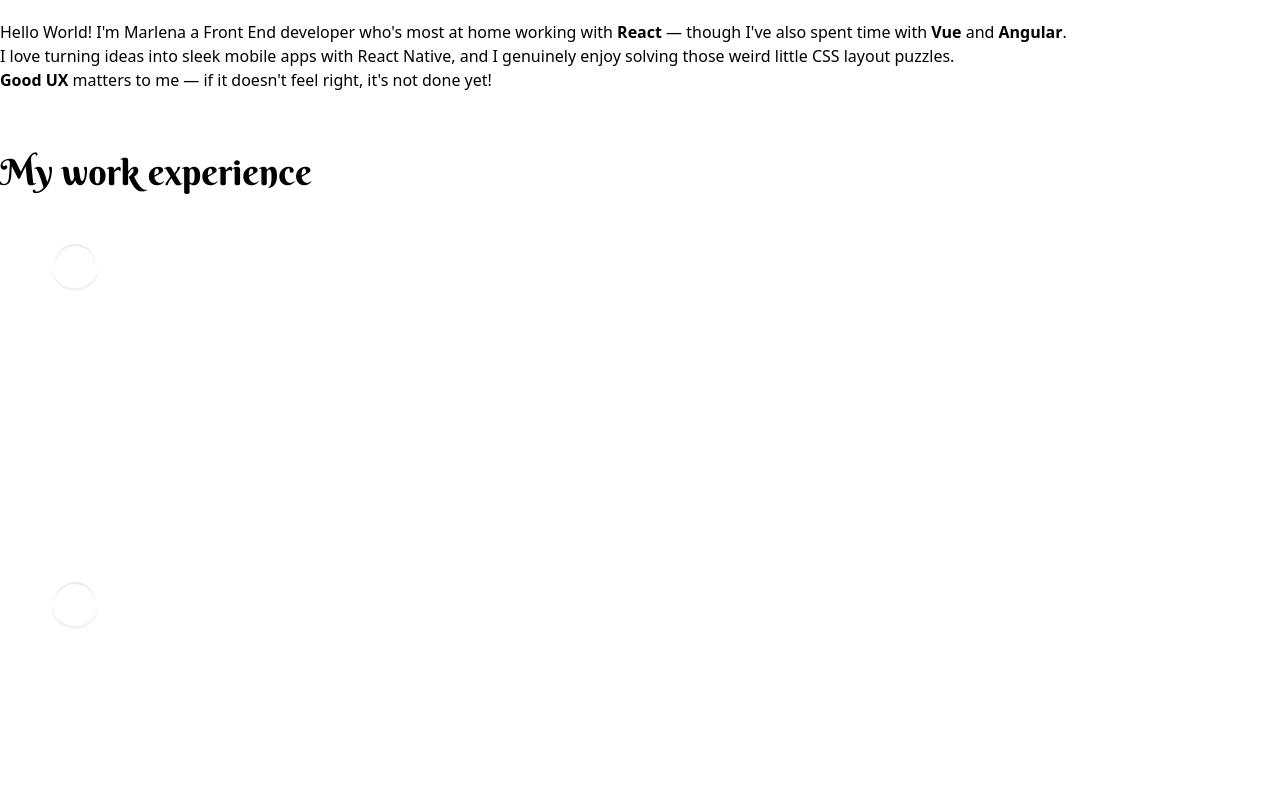
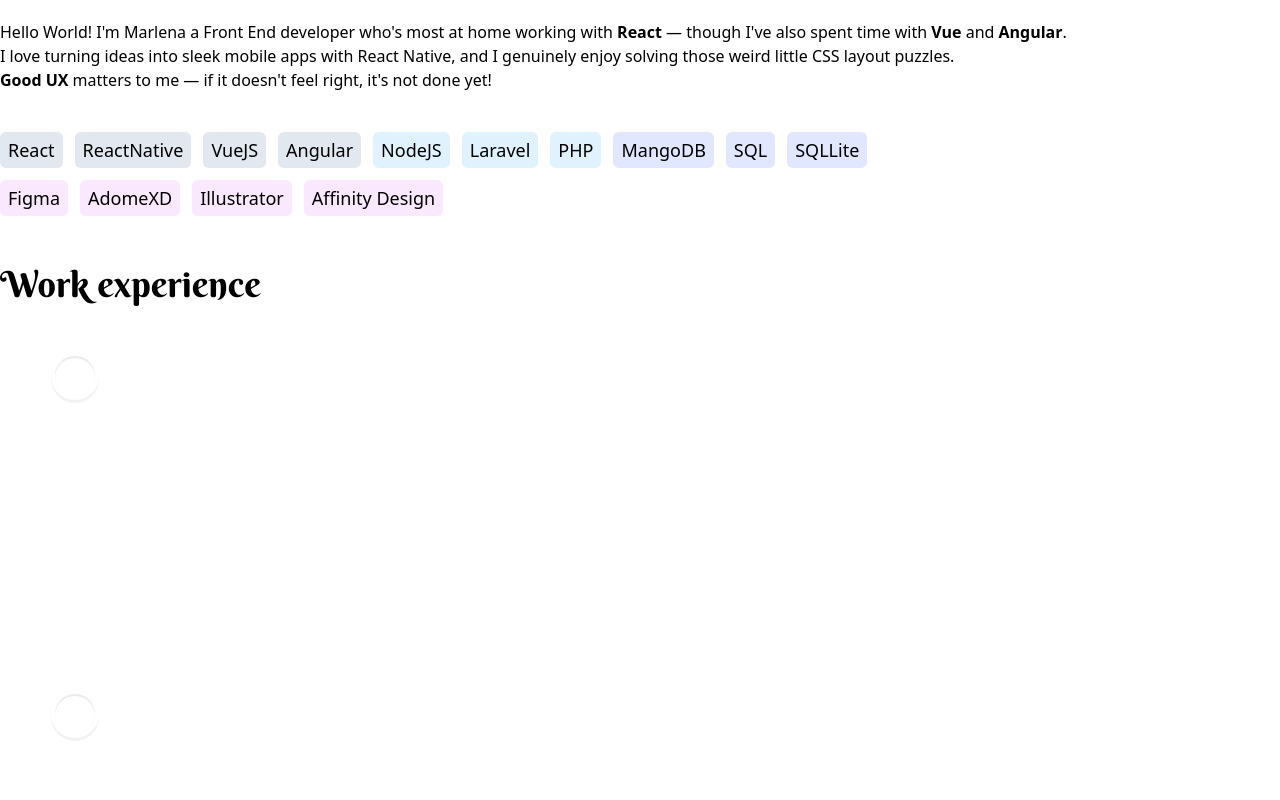
Before and after one commit to brovnie/portfolio-website-2025, a Next.js app: page / in a window 1280 px wide. Shown: the part 960-1760 px from the top of the page. Built offline with nearby package versions, Linux system fonts and the light colour scheme.

Commit message:
About me skills

```diff
--- a/src/components/about/AboutMe.tsx
+++ b/src/components/about/AboutMe.tsx
@@ -2,11 +2,12 @@
 import React from "react";
 import { H2 } from "../ui/H2";
 import { Timeline } from "./Timeline";
+import Skills from "./Skills";
 
 export const AboutMe = () => {
   return (
-    <div id="about" className=" pt-[80px]">
-      <H2 title="About Me" />
+    <div id="about" className=" pt-[80px] mx-5 sm:mx-0 relative z-10">
+      <H2 title="About Me" type="big" />
       <div className="dark:text-white py-10">
         <p>
           Hello World! I&apos;m Marlena a Front End developer who&apos;s most at
@@ -23,7 +24,10 @@
         </p>
       </div>
       <div>
-        <Timeline />
+        <div>
+          <Skills />
+          <Timeline />
+        </div>
       </div>
     </div>
   );
--- /dev/null
+++ b/src/components/about/Skills.tsx
@@ -0,0 +1,63 @@
+import React from "react";
+import { H2 } from "../ui/H2";
+
+const Skills = () => {
+  return (
+    <div>
+      <div className="flex flex-wrap gap-3">
+        <ul className="flex flex-wrap gap-3">
+          <li className="bg-slate-200 rounded-md px-2 py-1 inline-block text-lg">
+            React
+          </li>
+          <li className="bg-slate-200 rounded-md px-2 py-1 inline-block text-lg">
+            ReactNative
+          </li>
+          <li className="bg-slate-200 rounded-md px-2 py-1 inline-block text-lg">
+            VueJS
+          </li>
+          <li className="bg-slate-200 rounded-md px-2 py-1 inline-block text-lg">
+            Angular
+          </li>
+        </ul>
+        <ul className="flex flex-wrap gap-3">
+          <li className="bg-sky-100 rounded-md px-2 py-1 inline-block text-lg">
+            NodeJS
+          </li>
+          <li className="bg-sky-100 rounded-md px-2 py-1 inline-block text-lg">
+            Laravel
+          </li>
+          <li className="bg-sky-100 rounded-md px-2 py-1 inline-block text-lg">
+            PHP
+          </li>
+        </ul>
+        <ul className="flex flex-wrap gap-3">
+          <li className="bg-indigo-100 rounded-md px-2 py-1 inline-block text-lg">
+            MangoDB
+          </li>
+          <li className="bg-indigo-100 rounded-md px-2 py-1 inline-block text-lg">
+            SQL
+          </li>
+          <li className="bg-indigo-100 rounded-md px-2 py-1 inline-block text-lg">
+            SQLLite
+          </li>
+        </ul>
+        <ul className="flex flex-wrap gap-3">
+          <li className="bg-fuchsia-100 rounded-md px-2 py-1 inline-block text-lg">
+            Figma
+          </li>
+          <li className="bg-fuchsia-100 rounded-md px-2 py-1 inline-block text-lg">
+            AdomeXD
+          </li>
+          <li className="bg-fuchsia-100 rounded-md px-2 py-1 inline-block text-lg">
+            Illustrator
+          </li>
+          <li className="bg-fuchsia-100 rounded-md px-2 py-1 inline-block text-lg">
+            Affinity Design
+          </li>
+        </ul>
+      </div>
+    </div>
+  );
+};
+
+export default Skills;
--- a/src/components/about/Timeline.tsx
+++ b/src/components/about/Timeline.tsx
@@ -5,13 +5,12 @@
   VerticalTimelineElement,
 } from "react-vertical-timeline-component";
 import "react-vertical-timeline-component/style.min.css";
+import { H2 } from "../ui/H2";
 
 export const Timeline = () => {
   return (
-    <div>
-      <h2 className="font-display py-5 text-4xl dark:text-white">
-        My work experience
-      </h2>
+    <div className="pt-7">
+      <H2 type="small" title="Work experience" />
       <VerticalTimeline
         layout="1-column-left"
         className="dark:bg-dark dark:before:bg-dark"
--- a/src/components/ui/H2.tsx
+++ b/src/components/ui/H2.tsx
@@ -2,8 +2,15 @@
 
 interface H2Props {
   title: string;
+  type: "small" | "big";
 }
 
-export const H2 = ({ title }: H2Props) => {
-  return <h2 className="text-6xl font-display dark:text-white">{title}</h2>;
+export const H2 = ({ title, type }: H2Props) => {
+  const bigH = (
+    <h2 className="text-6xl font-display dark:text-white">{title}</h2>
+  );
+  const smallH = (
+    <h2 className="font-display py-5 text-4xl dark:text-white">{title}</h2>
+  );
+  return type === "big" ? bigH : smallH;
 };
--- a/src/components/work/Projects.tsx
+++ b/src/components/work/Projects.tsx
@@ -6,7 +6,7 @@
 const Projects = () => {
   return (
     <div id="work" className="min-h-screen pt-[80px] mx-5 md:mx-0 dark:bg-dark">
-      <H2 title="Work" />
+      <H2 type="big" title="Work" />
       <div className="gap-10 md:gap-20 grid xl:grid-cols-3 xl:grid-rows-1 md:grid-cols-2 md:grid-rows-2 sm:grid-cols-1 sm:grid-rows-3">
         {projects.map((project) => (
           <SingleProject
```
